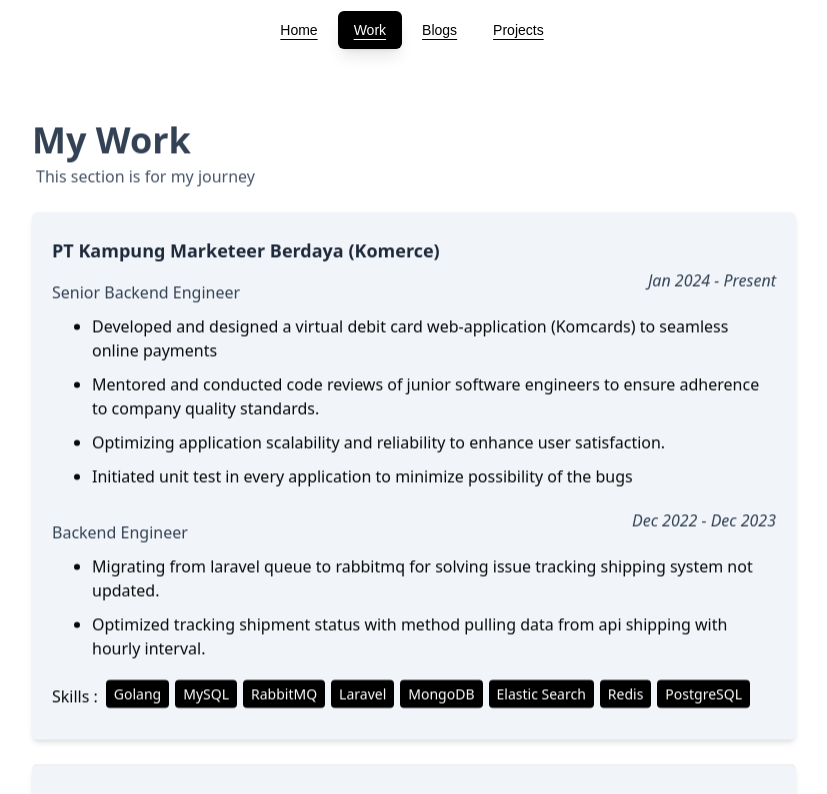
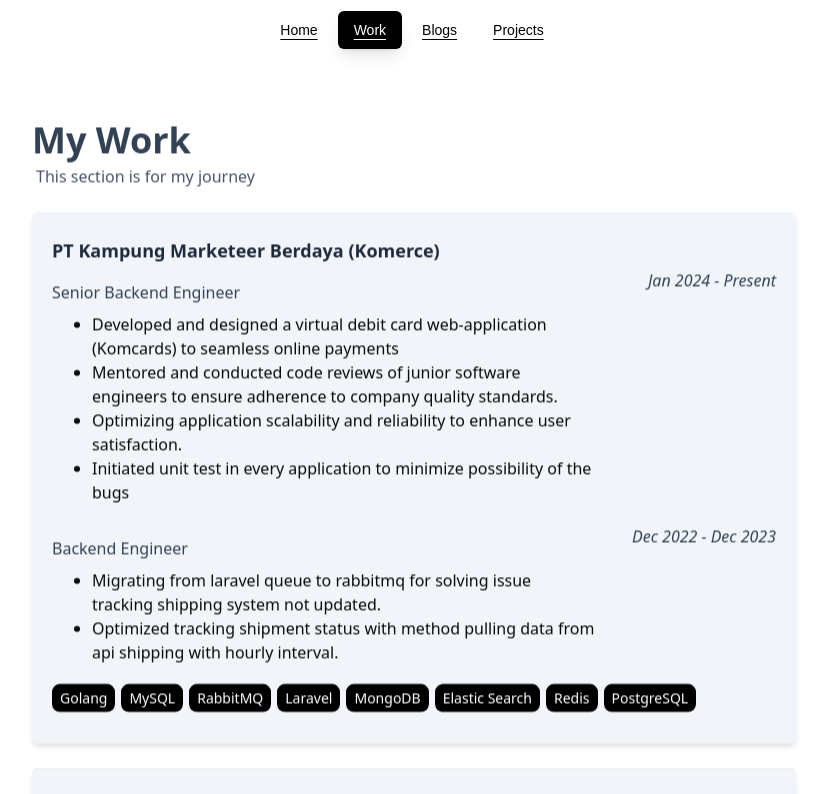
Before and after one commit to asdiyanarisha/alphafrontv2, a Next.js app: page /works in a window 1280 px wide. Shown: the top 794 px of the page, without its empty margins (228-1055 px from the left). Built offline with nearby package versions, Linux system fonts and the light colour scheme.

Commit message:
fix: redesign summary section

```diff
--- a/src/app/(main)/works/page.tsx
+++ b/src/app/(main)/works/page.tsx
@@ -42,24 +42,26 @@
                                                         className="mt-3 text-base capitalize">{history.role}</div>
                                                     <div className="text-base italic">{history.period}</div>
                                                 </div>
+                                                <div className="lg:w-3/4">
                                                     <ul className="mt-2 list-disc pl-10 text-base font-normal mb-5">
                                                         {
                                                             history.descriptions.map((desc, indexDesc) => (
-                                                            <li className="my-2.5" key={"desc-" + indexDesc}>
+                                                                <li key={"desc-" + indexDesc}>
                                                                     {desc}
                                                                 </li>
                                                             ))
                                                         }
                                                     </ul>
                                                 </div>
+                                            </div>
                                         ))
                                     }
                                     <div className="mt-3 text-sm flex flex-row mb-3">
-                                        <span className="text-base font-medium mr-2 mt-1">Skills : </span>
+                                        {/*<span className="text-base font-medium mr-2 mt-1">Skills : </span>*/}
                                         <ul className="flex flex-row gap-1.5 text-white">
                                             {
                                                 item.skills.map((skill, indexSkill) => (
-                                                    <li className="bg-black rounded p-1 px-2"
+                                                    <li className="bg-black rounded-lg p-1 px-2"
                                                         key={"skill-" + indexSkill}>
                                                         <span>{skill}</span>
                                                     </li>
--- a/src/components/sections/home/summary.tsx
+++ b/src/components/sections/home/summary.tsx
@@ -24,7 +24,7 @@
     return (
         <div ref={domRef} className={`mt-52 pt-36 shadow-2xl fade-in-section ${isVisible ? 'is-visible' : ''}`}>
             <div className="flex items-center justify-center font-sans bg-black text-white">
-                <div className="w-1/2 my-20 mt-10">
+                <div className="xl:w-1/2 my-20 mt-10 w-full">
                     <div className="flex flex-row justify-center">
                         <Avatar className="w-[10rem] h-[10rem]">
                             <AvatarImage src="https://avatars.githubusercontent.com/u/19662749?v=4"/>
@@ -36,7 +36,7 @@
                             <h2 className="text-2xl font-semibold text-slate-300">About Me</h2>
                         </div>
                         <div
-                            className="ml-28 text-lg w-3/4 md:text-justify flex justify-center flex-col text-slate-300">
+                            className="xl:ml-28 mx-10 text-lg xl:w-3/4 w-10/12 md:text-justify flex justify-center flex-col text-slate-300">
                             <p className="text-wrap">
                                 Hello my name Risha Asdiyana Rifi, and you can call me Risha :).
                                 I am a software engineer with 8+ years eperiences in full-stack development.
```
Lines whose indentation alone changed are shown as unchanged.
